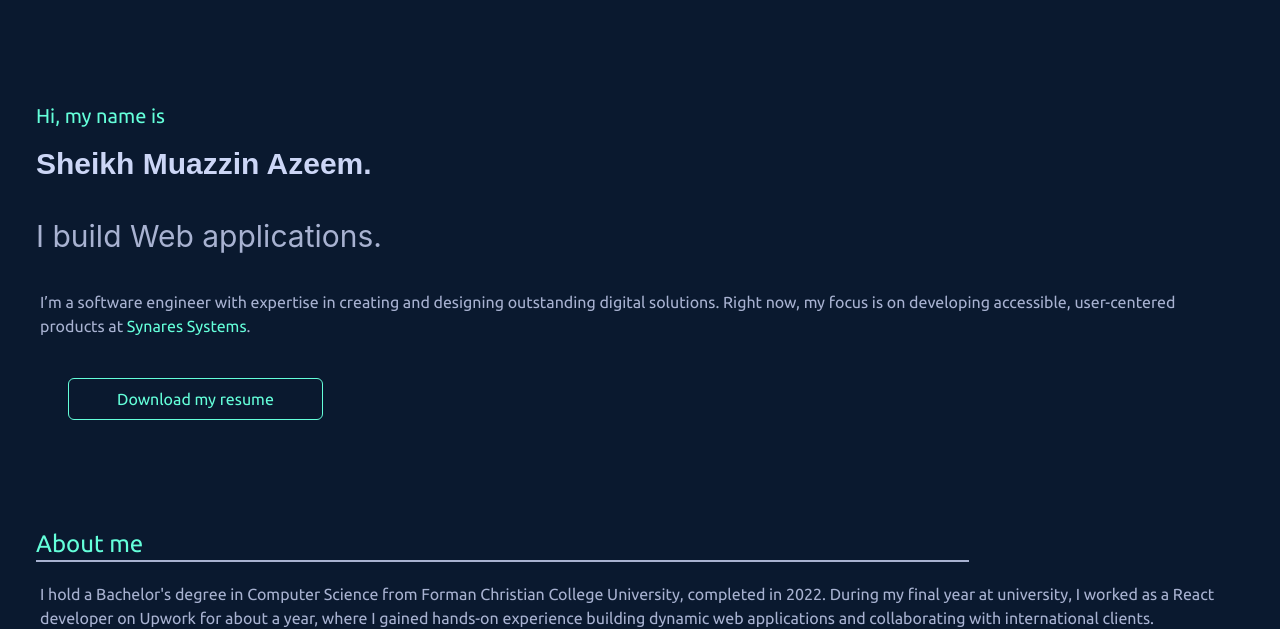
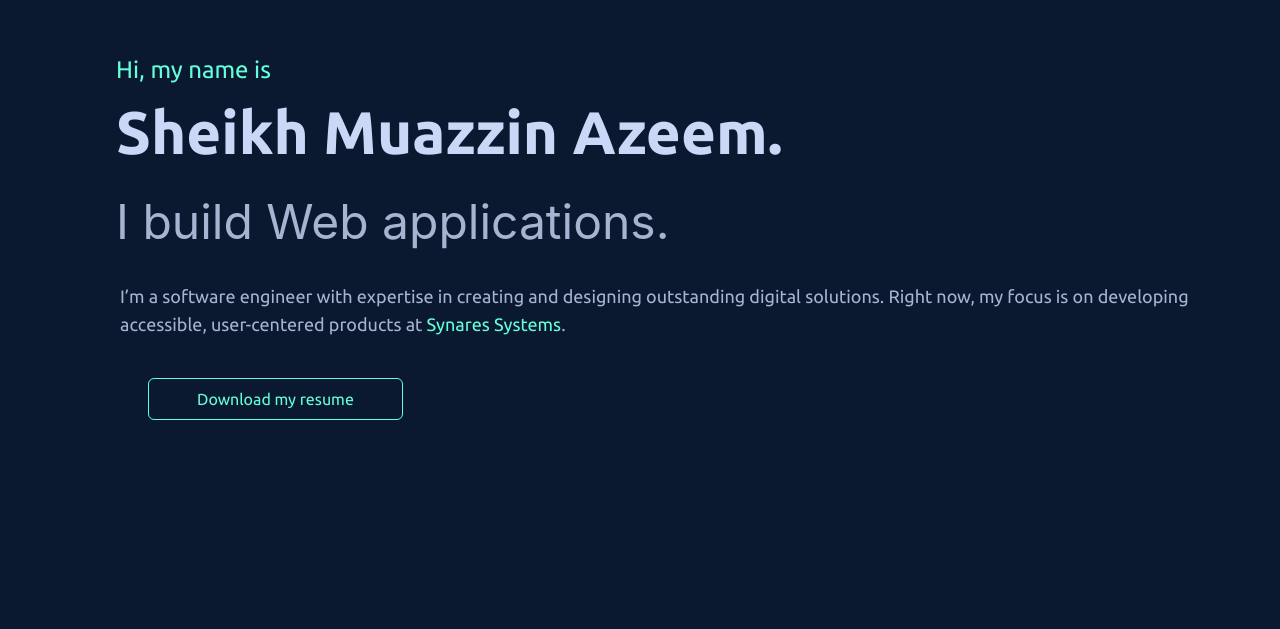
Before and after one commit to Lyfissad/Portfolio, a React (Create React App) app: page / in a window 1280 px wide. Shown: the part 178-807 px from the top of the page. Built offline with nearby package versions, Linux system fonts and the light colour scheme; a web font is replaced by a local one.

Commit message:
initial changes for desktop version working on top banner

```diff
--- a/src/App.jsx
+++ b/src/App.jsx
@@ -56,22 +56,22 @@ export default function App() {
 
   function scrollToSection(id){
     document.getElementById(id).scrollIntoView({behavior:"smooth"})
-    setSideActive(!SideActive)
+    setSideActive(false)
   }
 
   return (
     <div ref={ref} className="bg-navy">
-      <Header scrolledUp = {ScrollingUp} />
+      <Header scrolledUp = {ScrollingUp} scrollTosec = {scrollToSection} />
       <button className="opacity-0"></button>
       {SideActive? <IoMdClose
                     className={`z-30 transition-all duration-300 m-3 fill-green
                      cursor-pointer fixed
-                      top-0 right-0 ${ScrollingUp? "size-16" : "size-0"}`}
+                      top-0 right-0 md:hidden ${ScrollingUp? "size-16" : "size-0"}`}
                     onClick={()=>setSideActive(!SideActive)}
                     /> : <RiMenu4Line
                     className={`z-30 transition-all duration-300 m-3 fill-green
                       cursor-pointer fixed
-                       top-0 right-0 ${ScrollingUp? "size-16" : "size-0"}`}s
+                       top-0 right-0 md:hidden ${ScrollingUp? "size-16" : "size-0"}`}s
                       onClick={()=>setSideActive(!SideActive)}
                 />}
       <Intro blur = {SideActive} />
--- a/src/component/About.jsx
+++ b/src/component/About.jsx
@@ -9,7 +9,7 @@ import { VscDebugBreakpointData } from "react-icons/vsc";
 
 export default function About(props){
     return(
-    <div id="about" className={`pl-9 mb-4 ${props.blur? "blur-sm shadow-lg z-2" :  ""}`}>
+    <div id="about" className={`pl-9 mb-4  md:mt-80 ${props.blur? "blur-sm shadow-lg z-2" :  ""}`}>
         <h1 className="text-2xl
         text-green font-semiHead animate-fadeInM">About me<hr className="w-3/4 border-slightFade
          border-y"/></h1>
--- a/src/component/Header.jsx
+++ b/src/component/Header.jsx
@@ -10,8 +10,14 @@ export default function Header(props){
     }
     return(
         <>
-            <header id="header" className = {`bg-navy opacity-85 fixed transition-all z-30 overflow-hidden duration-300 shadow-2xl animate-fadeInS justify-between w-full ${props.scrolledUp? "h-20" : "h-0"}`}>
-                <NavLink to="/" onClick={scrollBackup}><TbHexagonLetterMFilled className= {`m-3 cursor-pointer overflow-hidden fill-green transition-all duration-300 ${props.scrolledUp? "size-16" : "size-0"}`}/></NavLink>
+            <header id="header" className = {`bg-navy opacity-85 fixed flex transition-all z-30 overflow-hidden duration-300 shadow-2xl animate-fadeInS justify-between w-full ${props.scrolledUp? "h-20" : "h-0"}`}>
+                <NavLink to="/" onClick={scrollBackup} className="w-16"><TbHexagonLetterMFilled className= {`m-3 cursor-pointer overflow-hidden fill-green scroll-smooth transition-all duration-300 ${props.scrolledUp? "size-16" : "size-0"}`}/></NavLink>
+                <ul className="inline-flex item-center text-slightFade text-xl font-semiHead">
+                    <li onClick={()=>props.scrollTosec("about")} className="mr-6 hover:text-green cursor-pointer">About</li>
+                    <li onClick={()=>props.scrollTosec("exp")} className="mr-6 hover:text-green cursor-pointer">Experience</li>
+                    <li onClick={()=>props.scrollTosec("projects")} className="mr-6 hover:text-green cursor-pointer">Projects</li>
+                    <li onClick={()=>props.scrollTosec("contact")} className="mr-6 hover:text-green cursor-pointer">Contact</li>
+                </ul>
             </header>
         </>
     )
--- a/src/component/Intro.jsx
+++ b/src/component/Intro.jsx
@@ -5,13 +5,13 @@ import React from "react"
 
 export default function Intro(props){
     return(
-        <div class="dark" className={`mb-32 mt-56 text-left pt-5 ${props.blur? "blur-sm shadow-lg z-2" : ""}`}>
-            <h1 className="text-green ml-9 mt-9 mb-2 text-xl font-semiHead animate-fadeInS">Hi, my name is</h1>
-            <h2 className="text-faded m-9 mt-4 text-3xl font-geist font-extrabold animate-fadeInS">Sheikh Muazzin Azeem.</h2>
-            <h3 className="m-9 text-3xl text-slightFade animate-fadeInM">I build Web applications.</h3>
-            <h4 className="text-slightFade font-semiHead m-7 -mt-3 text-base p-3 animate-fadeInL">I’m a software engineer with expertise in creating and designing outstanding digital solutions.
+        <div class="dark" className={`mb-32 mt-52 text-left pt-5 md:mt-44 md:ml-20 ${props.blur? "blur-sm shadow-lg z-2" : ""}`}>
+            <h1 className="text-green ml-9 mt-9 mb-2 text-xl font-semiHead animate-fadeInS md:text-2xl">Hi, my name is</h1>
+            <h2 className="text-faded m-9 mt-4 text-3xl font-semiHead font-extrabold animate-fadeInS md:text-6xl">Sheikh Muazzin Azeem.</h2>
+            <h3 className="m-9 text-3xl text-slightFade animate-fadeInM md:text-5xl">I build Web applications.</h3>
+            <h4 className="text-slightFade font-semiHead m-7 -mt-3 text-base p-3 animate-fadeInL md:text-lg">I’m a software engineer with expertise in creating and designing outstanding digital solutions.
                  Right now, my focus is on developing accessible, user-centered products at <a className="text-green no-underline cursor-pointer" href = "https://pk.linkedin.com/company/synares"> Synares Systems</a>.</h4>
-            <a href="https://docs.google.com/document/d/e/2PACX-1vQKeHvIEmIte_fyQi13gtg5TrbTjdj7QROMX_jgw6dMhQKhfKUv3R56z2cA5U9Xw6-u91sNjq9GgZIL/pub">
+            <a target="blank" href="https://drive.google.com/file/d/1KyjFryb4iRJLfsl9rWek0TAwEUeD67j3/view?usp=drive_link">
             <button className="transition ease-in-out delay-150 text-green
                      border-green ml-7 -mb-5 left-10 border-solid
                       border p-2 pr-12 pl-12
--- a/src/component/SideNav.jsx
+++ b/src/component/SideNav.jsx
@@ -12,7 +12,7 @@ export default function SideBar(props){
                     <li onClick={()=>props.flip("exp")} className="hover:text-green mb-14 text-3xl cursor-pointer font-semiHead">Experience</li>
                     <li onClick={()=>props.flip("projects")} className="hover:text-green mb-14 text-3xl cursor-pointer font-semiHead">Projects</li>
                     <li onClick={()=>props.flip("contact")} className="hover:text-green mb-14 text-3xl cursor-pointer font-semiHead">Contact</li>
-                    <a href="https://docs.google.com/document/d/e/2PACX-1vQKeHvIEmIte_fyQi13gtg5TrbTjdj7QROMX_jgw6dMhQKhfKUv3R56z2cA5U9Xw6-u91sNjq9GgZIL/pub">
+                    <a href="https://drive.google.com/file/d/1KyjFryb4iRJLfsl9rWek0TAwEUeD67j3/view?usp=drive_link">
                     <button className="transition ease-in-out delay-150 text-green
                      border-green border-solid
                       border p-2 pr-12 pl-12
--- a/tailwind.config.js
+++ b/tailwind.config.js
@@ -5,6 +5,22 @@ module.exports = {
   ],
     darkMode: 'class',
   theme: {
+    screens: {
+      'sm': '640px',
+      // => @media (min-width: 640px) { ... }
+
+      'md': '768px',
+      // => @media (min-width: 768px) { ... }
+
+      'lg': '1024px',
+      // => @media (min-width: 1024px) { ... }
+
+      'xl': '1280px',
+      // => @media (min-width: 1280px) { ... }
+
+      '2xl': '1536px',
+      // => @media (min-width: 1536px) { ... }
+    },
     extend: {
       backgroundOpacity : true,
       colors:{
```
